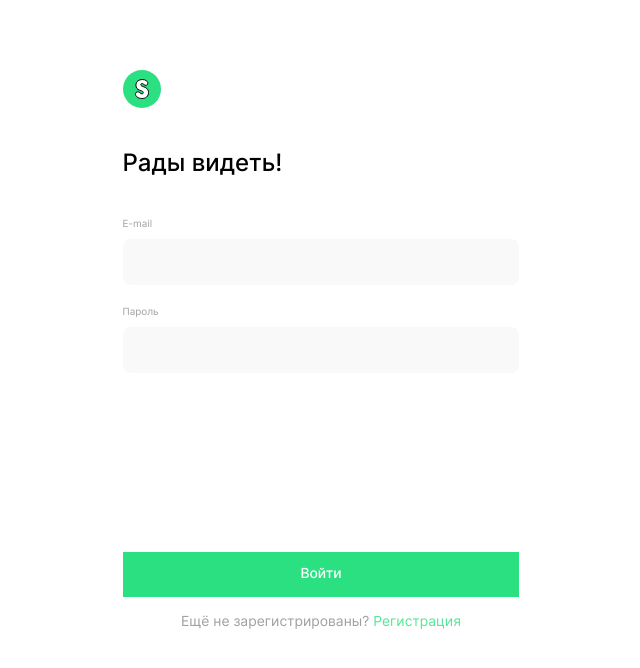
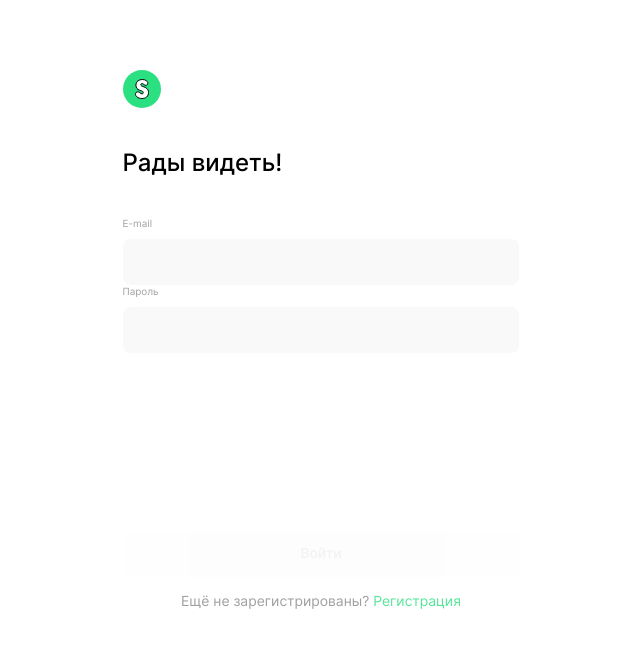
Before and after one commit to alexandra-urberg/movies-explorer-frontend, a React (Create React App) app: page /sign-in in a window 1280 px wide. Shown: the top 668 px of the page, without its empty margins (319-959 px from the left). Built offline with nearby package versions, Linux system fonts and the light colour scheme; no server answers.

Commit message:
refactor: validation of login and register(button disabled)

```diff
--- a/src/components/form/Form.js
+++ b/src/components/form/Form.js
@@ -2,7 +2,7 @@ import { Link } from "react-router-dom";
 
 function Form(props) {
   return (
-    <main className="form">
+    <main className="form__section">
       <div className="form__head">
         <Link to="/">
           <div className="form__logo background-color"></div>
--- a/src/components/form/Form.scss
+++ b/src/components/form/Form.scss
@@ -1,4 +1,4 @@
-.form {
+.form__section {
   display: flex;
   flex-direction: column;
   justify-content: center;
@@ -14,11 +14,18 @@
     margin: 56px 0 0;
   }
 }
+
 .form__head {
   text-align: left;
   @media screen and (min-width: 320px) and (max-width: 460px) {
     text-align: center;
   }
+}
+
+.form {
+  padding: 0;
+  margin: 0 auto;
+  width: 100%;
 }
 
 .form__logo {
--- a/src/components/login/Login.js
+++ b/src/components/login/Login.js
@@ -8,7 +8,7 @@ function Login({
   onAuthorization,
   isLoading,
 }) {
-  const { values, handleChange, errors, isValid } = useFormValidation();
+  const { values, handleChange, errors, isValid, resetForm } = useFormValidation();
 
   function handleChangeInput(e) {
     handleChange(e);
@@ -25,13 +25,14 @@ function Login({
       email: values.email,
       password: values.password,
     });
+    resetForm();
   }
 
   return (
     <Form
       onSubmit={handleSubmit}
       header="Рады видеть!"
-      errors={errors.email || errors.password}
+      errors={!isValid}
       disabled={!isValid}
       path="/profile"
       input={userLoginInput}
@@ -41,6 +42,7 @@ function Login({
       link="/sign-up"
       linkTitle=" Регистрация"
     >
+      <div className="form">
       <label className="form__label">
         <h2 className="form__description">E-mail</h2>
         <input
@@ -67,7 +69,7 @@ function Login({
           id="password"
           name="password"
           type="password"
-          minLength="6"
+          minLength="8"
           autoComplete="on"
           className="form__password form__input"
           onChange={handleChangeInput}
@@ -76,6 +78,7 @@ function Login({
           {errors.password}
         </span>
       </label>
+      </div>
       {isLoading && <Preloader />}
     </Form>
   );
--- a/src/components/register/Register.js
+++ b/src/components/register/Register.js
@@ -8,7 +8,7 @@ function Register({
   onRegistered,
   isLoading,
 }) {
-  const { values, handleChange, errors, isValid } = useFormValidation();
+  const { values, handleChange, errors, isValid, resetForm  } = useFormValidation();
 
   function handleChangeInput(e) {
     handleChange(e);
@@ -26,13 +26,14 @@ function Register({
       email: values.email,
       password: values.password,
     });
+    resetForm();
   }
 
   return (
     <Form
       onSubmit={handleSubmit}
       header="Добро пожаловать!"
-      errors={errors.name || errors.email || errors.password}
+      errors={!isValid}
       disabled={!isValid}
       path="/sign-in"
       component="form__signUp"
@@ -42,19 +43,20 @@ function Register({
       link="/sign-in"
       linkTitle="Войти"
     >
+      <div className="form">
         <label className="form__label">
           <h2 className="form__description">Имя</h2>
           <input
             required
             id="name"
-          value={values.name || ""}
+            value={values.name}
             title="Имя"
             name="name"
             type="text"
+            minLength="3"
             autoComplete="on"
             className="form__input"
             onChange={handleChangeInput}
-          minLength="3"
             maxLength="30"
           />
           <span className={`${errors.name ? "form__input-error" : null}`}>
@@ -65,7 +67,7 @@ function Register({
           <h2 className="form__description">E-mail</h2>
           <input
             required
-          value={values.email || ""}
+            value={values.email}
             id="email"
             name="email"
             type="email"
@@ -82,11 +84,11 @@ function Register({
           <h2 className="form__description">Пароль</h2>
           <input
             required
-          value={values.password || ""}
+            value={values.password}
             id="password"
             name="password"
             type="password"
-          minLength="6"
+            minLength="8"
             autoComplete="on"
             className="form__password form__input"
             onChange={handleChangeInput}
@@ -95,6 +97,7 @@ function Register({
             {errors.password}
           </span>
         </label>
+      </div>
       {isLoading && <Preloader />}
     </Form>
   );
```
Lines whose indentation alone changed are shown as unchanged.
